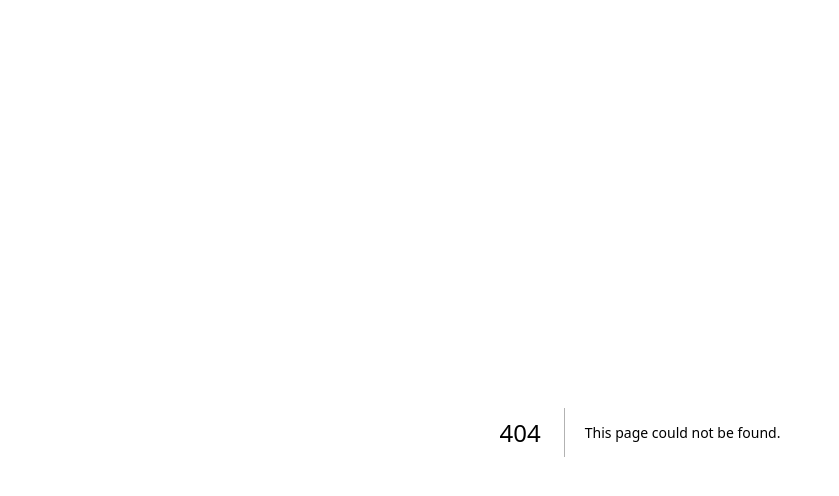
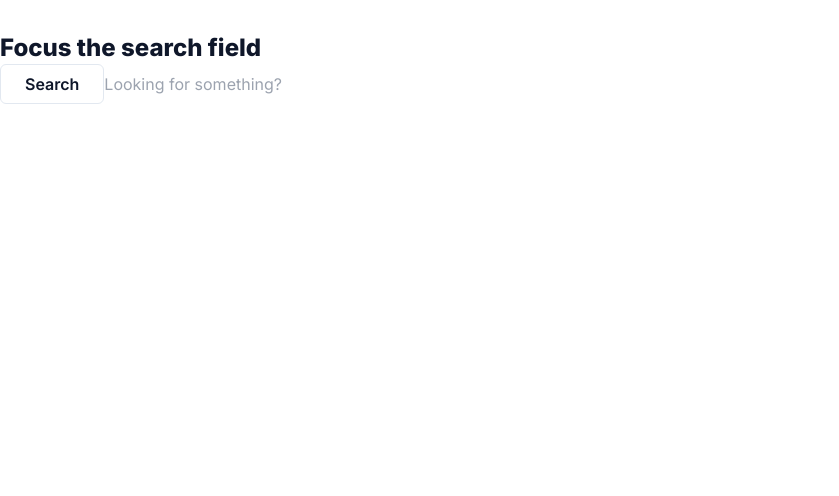
Before and after one commit to TaiseiNemoto/react-practice-app, a Next.js app: page /manipulating-the-dom-with-refs/focus-the-search-field in a window 1280 px wide. Before the commit this address had no page. Shown: the top 496 px of the page, without its empty margins (0-839 px from the left). Built offline with nearby package versions, Linux system fonts and the light colour scheme.

Commit message:
[add]Manipulating the DOM with Refs：Focus the search fieldまで完了

```diff
--- /dev/null
+++ b/src/app/manipulating-the-dom-with-refs/focus-the-search-field/page.tsx
@@ -0,0 +1,11 @@
+import H1Element from '@/components/common/H1Element';
+import SearchField from '@/components/manipulating-the-dom-with-refs/focus-the-search-field/SearchField';
+
+export default function page() {
+  return (
+    <main>
+      <H1Element title="Focus the search field" />
+      <SearchField />
+    </main>
+  );
+}
--- a/src/app/manipulating-the-dom-with-refs/page.tsx
+++ b/src/app/manipulating-the-dom-with-refs/page.tsx
@@ -9,6 +9,10 @@ export default function page() {
         pageName="Manipulating the DOM with Refs"
         link="/manipulating-the-dom-with-refs/play-and-pause-the-video"
       />
+      <PageLink
+        pageName="Focus the search field"
+        link="/manipulating-the-dom-with-refs/focus-the-search-field"
+      />
     </main>
   );
 }
--- /dev/null
+++ b/src/components/manipulating-the-dom-with-refs/focus-the-search-field/SearchField.tsx
@@ -0,0 +1,25 @@
+'use client';
+
+import Button from '@/components/common/Button';
+import { useRef } from 'react';
+
+export default function SearchField() {
+  const inputRef = useRef<HTMLInputElement>(null!);
+
+  function handleClick() {
+    inputRef.current.focus();
+  }
+
+  return (
+    <>
+      <nav>
+        <Button handleClick={handleClick} buttonText="Search" />
+        <input
+          ref={inputRef}
+          type="search"
+          placeholder="Looking for something?"
+        />
+      </nav>
+    </>
+  );
+}
```
